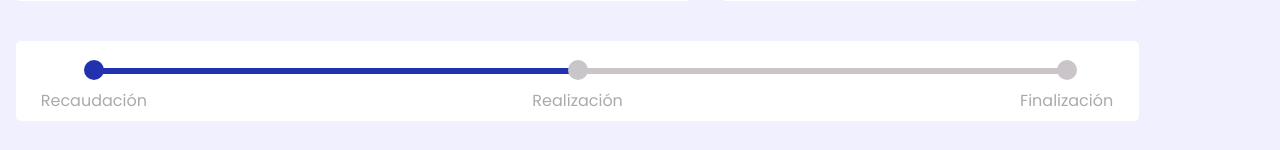
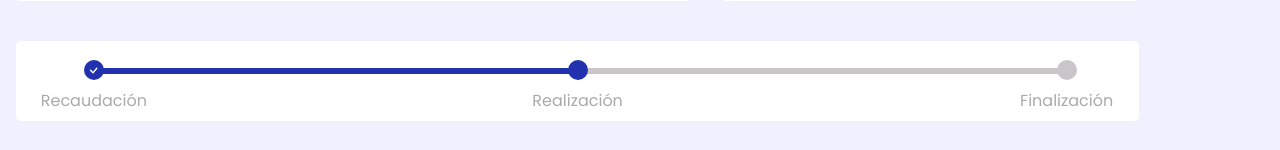
Before and after one commit to pdromoreno7/church-plaza-donaciones, a React (Create React App) app: page / in a window 1280 px wide. Shown: the part 1187-1337 px from the top of the page. Built offline with nearby package versions, Linux system fonts and the light colour scheme.

Commit message:
Se añadio funcion de progreso para la parte de realizacion, y check

```diff
--- a/src/assets/data/porsentajeDonacion.js
+++ b/src/assets/data/porsentajeDonacion.js
@@ -1,8 +1,36 @@
 const donacionData = {
   objetivo: 100,
-  recaudacion: 99,
+  recaudacion: 100,
 };
 
 export let progresResult =
   (donacionData.recaudacion * 100) / donacionData.objetivo;
 console.log(progresResult);
+
+function progresRealizacion(n) {
+  switch (n) {
+    case 1:
+      return "17";
+
+    case 2:
+      return "30";
+
+    case 3:
+      return "50";
+
+    case 4:
+      return "67";
+
+    case 5:
+      return "80";
+
+    case 6:
+      return "100";
+
+    default:
+      return "0";
+  }
+}
+// Del 1 al 6 que tan avanzado esta el proyecto en obra?
+let avance = 0;
+export let resultRealizacion = progresRealizacion(avance);
--- a/src/components/BarProgress.jsx
+++ b/src/components/BarProgress.jsx
@@ -1,5 +1,11 @@
+/* eslint-disable eqeqeq */
+// import { useState } from "react";
+import { BsCheck } from "react-icons/bs";
 import styled from "styled-components";
-import { progresResult } from "../assets/data/porsentajeDonacion";
+import {
+  progresResult,
+  resultRealizacion,
+} from "../assets/data/porsentajeDonacion";
 
 const BarProgressStyles = styled.section`
   padding: 0;
@@ -39,6 +45,9 @@ const BarProgressStyles = styled.section`
     height: 20px;
     border-radius: 50%;
     background-color: var(--grey);
+    display: flex;
+    justify-content: center;
+    align-items: center;
   }
   .b-active {
     background-color: var(--secun-color);
@@ -75,7 +84,7 @@ const BarProgressStyles = styled.section`
     background-color: var(--grey);
     z-index: 1;
     .barra__mivel-2 {
-      width: 0%;
+      width: ${resultRealizacion}%;
       height: 100%;
       background-color: var(--secun-color);
     }
@@ -83,6 +92,14 @@ const BarProgressStyles = styled.section`
   /* @media screen and (max-width: 960px){
 
   }  */
+  .check-desactivado {
+    display: none;
+  }
+  .check-activado {
+    color: white;
+    font-size: 15px;
+    transition: 1s;
+  }
   @media screen and (max-width: 745px) {
     .progress__item {
       p {
@@ -100,19 +117,47 @@ const BarProgressStyles = styled.section`
 `;
 
 export function BarProgress() {
+  // const [showCheck, setShowCheck] = useState(false);
+
+  function setShowCheck(resultData) {
+    if (resultData == 100) {
+      let ShowCheck = true;
+      return ShowCheck;
+    } else {
+      let noShowCheck = false;
+      return noShowCheck;
+    }
+  }
+
   return (
     <BarProgressStyles className="bd-container">
       <div className="progress__container">
         <div className="progress__box">
           <div className="progress__item item-1">
-            <div className="bolita b-active"></div>
+            <div className="bolita b-active">
+              {setShowCheck(progresResult) ? (
+                <BsCheck className="check-activado" />
+              ) : (
+                <BsCheck className="check-desactivado" />
+              )}
+            </div>
             <p>Recaudación</p>
           </div>
           <div className="progress__barra-1">
             <div className="barra__mivel-1"></div>
           </div>
           <div className="progress__item item-2">
-            <div className="bolita"></div>
+            <div
+              className={`${
+                setShowCheck(progresResult) ? "bolita b-active" : "bolita"
+              }`}
+            >
+              {setShowCheck(resultRealizacion) ? (
+                <BsCheck className="check-activado" />
+              ) : (
+                <BsCheck className="check-desactivado" />
+              )}
+            </div>
             <p>Realización</p>
           </div>
           <div className="progress__barra-2">
```
